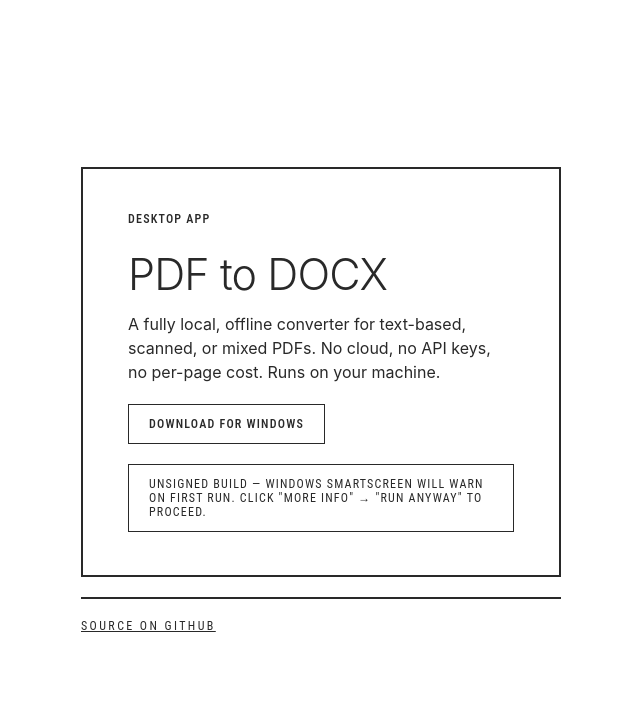
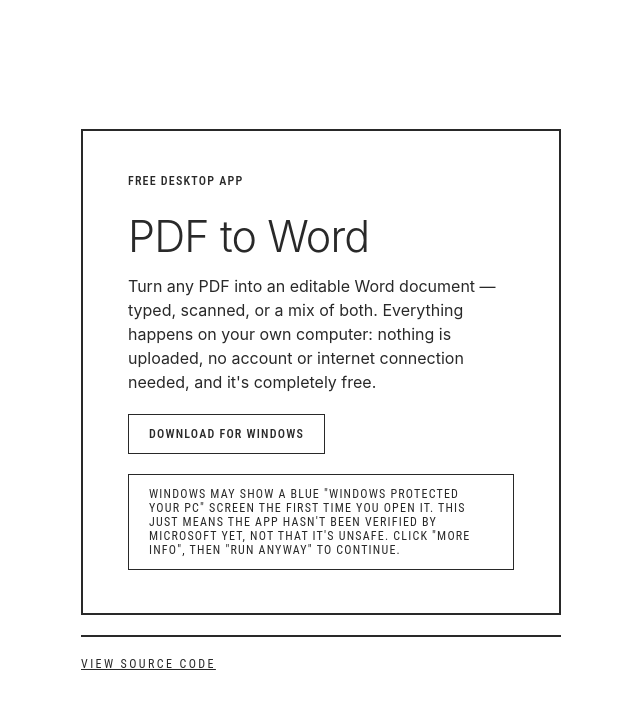
Before and after one commit to code-briomar/pdf-to-docx, a plain HTML site: page docs/index.html in a window 1280 px wide. Shown: the whole page, without its empty margins (319-959 px from the left). Drawn offline with Linux system fonts and the light colour scheme; no server answers.

Commit message:
Rewrite download page copy for non-technical users

```diff
--- a/docs/index.html
+++ b/docs/index.html
@@ -104,19 +104,23 @@
 </head>
 <body>
   <div class="cell">
-    <p class="label">Desktop App</p>
-    <h1>PDF to DOCX</h1>
+    <p class="label">Free Desktop App</p>
+    <h1>PDF to Word</h1>
     <p class="body">
-      A fully local, offline converter for text-based, scanned, or mixed
-      PDFs. No cloud, no API keys, no per-page cost. Runs on your machine.
+      Turn any PDF into an editable Word document &mdash; typed, scanned,
+      or a mix of both. Everything happens on your own computer: nothing
+      is uploaded, no account or internet connection needed, and it's
+      completely free.
     </p>
     <a class="button" href="https://github.com/code-briomar/pdf-to-docx/releases/latest/download/pdf_to_docx.exe">
       Download for Windows
     </a>
     <p class="meta" id="version-meta">Checking latest version&hellip;</p>
     <div class="warning">
-      Unsigned build &mdash; Windows SmartScreen will warn on first run.
-      Click "More info" &rarr; "Run anyway" to proceed.
+      Windows may show a blue "Windows protected your PC" screen the first
+      time you open it. This just means the app hasn't been verified by
+      Microsoft yet, not that it's unsafe. Click "More info", then
+      "Run anyway" to continue.
     </div>
   </div>
   <script>
@@ -130,7 +134,7 @@
       });
   </script>
   <footer>
-    <a href="https://github.com/code-briomar/pdf-to-docx">Source on GitHub</a>
+    <a href="https://github.com/code-briomar/pdf-to-docx">View source code</a>
   </footer>
 </body>
 </html>
```
